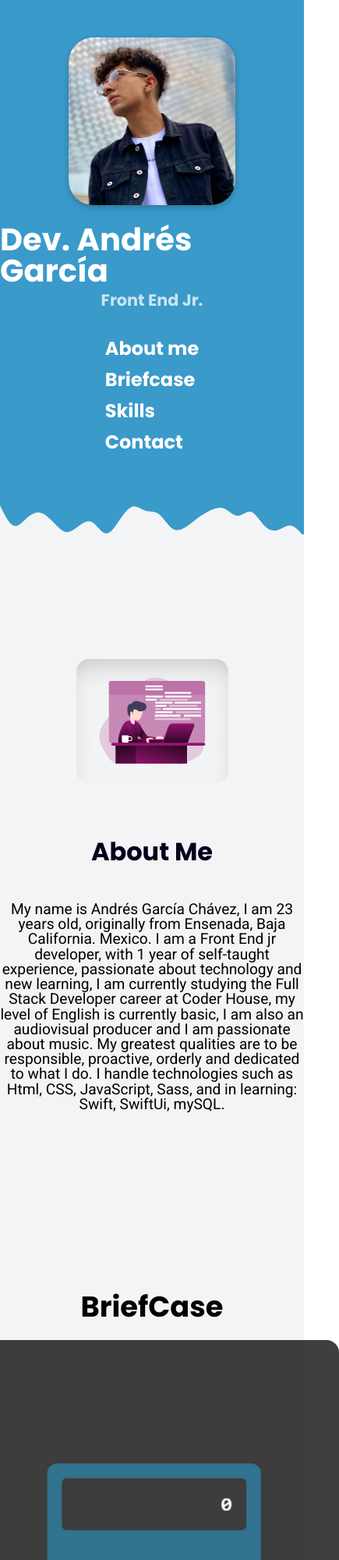
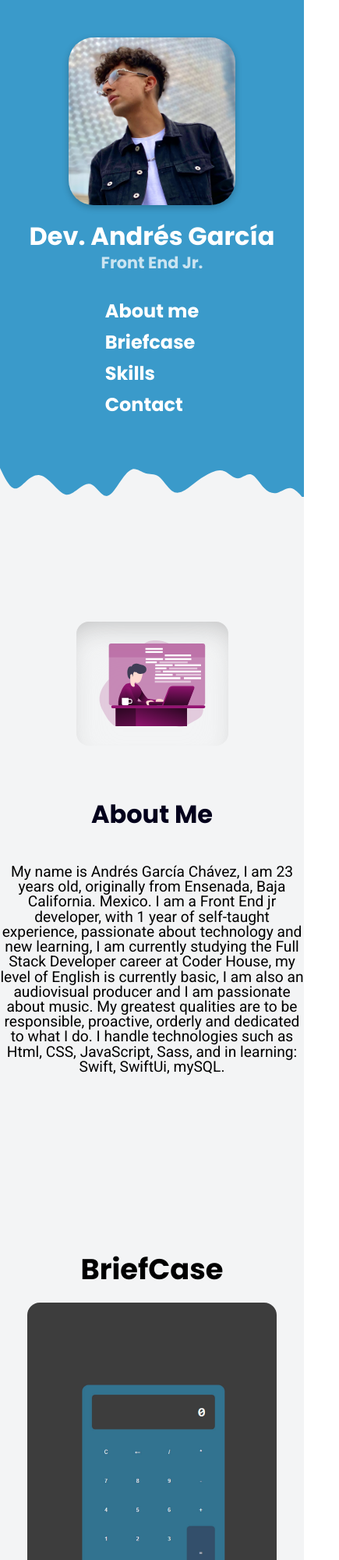
Before and after one commit to EliteDev/BriefCase, a plain HTML site: page index.html in a window 390 px wide. Shown: the top 2000 px of the page at 78% size, 435 px wide, since content can reach past the window. Drawn offline with Linux system fonts and the light colour scheme.

Commit message:
Completed responsive web

```diff
--- a/css/partials/__media.scss
+++ b/css/partials/__media.scss
@@ -10,7 +10,7 @@
 
     }
     nav h1 {
-    font-size: 2.5rem;
+    font-size: 2rem;
     }
     nav p {
     font-size: 1.3rem;
@@ -54,6 +54,10 @@
   font-size: 1.2rem;
   margin: 1.5rem 0;
   }
+  .portafolio__flex img{
+    max-width: 20rem;
+    border-radius: 1rem
+}
   .skills__container{
     background-color:#f3f4f5;
     padding-top: 10rem;
```
Also changed, not shown: css/index.css, 1 other file.
